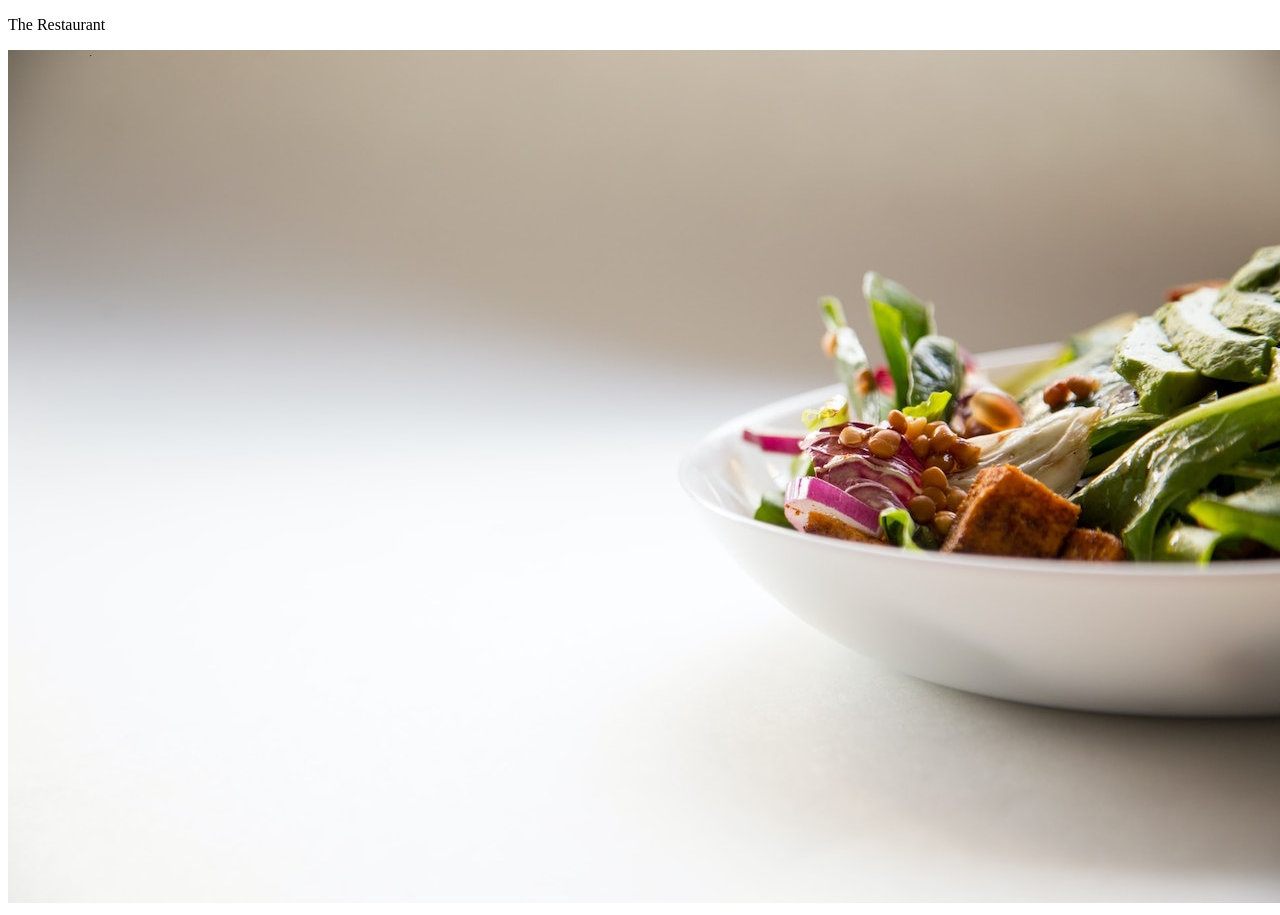
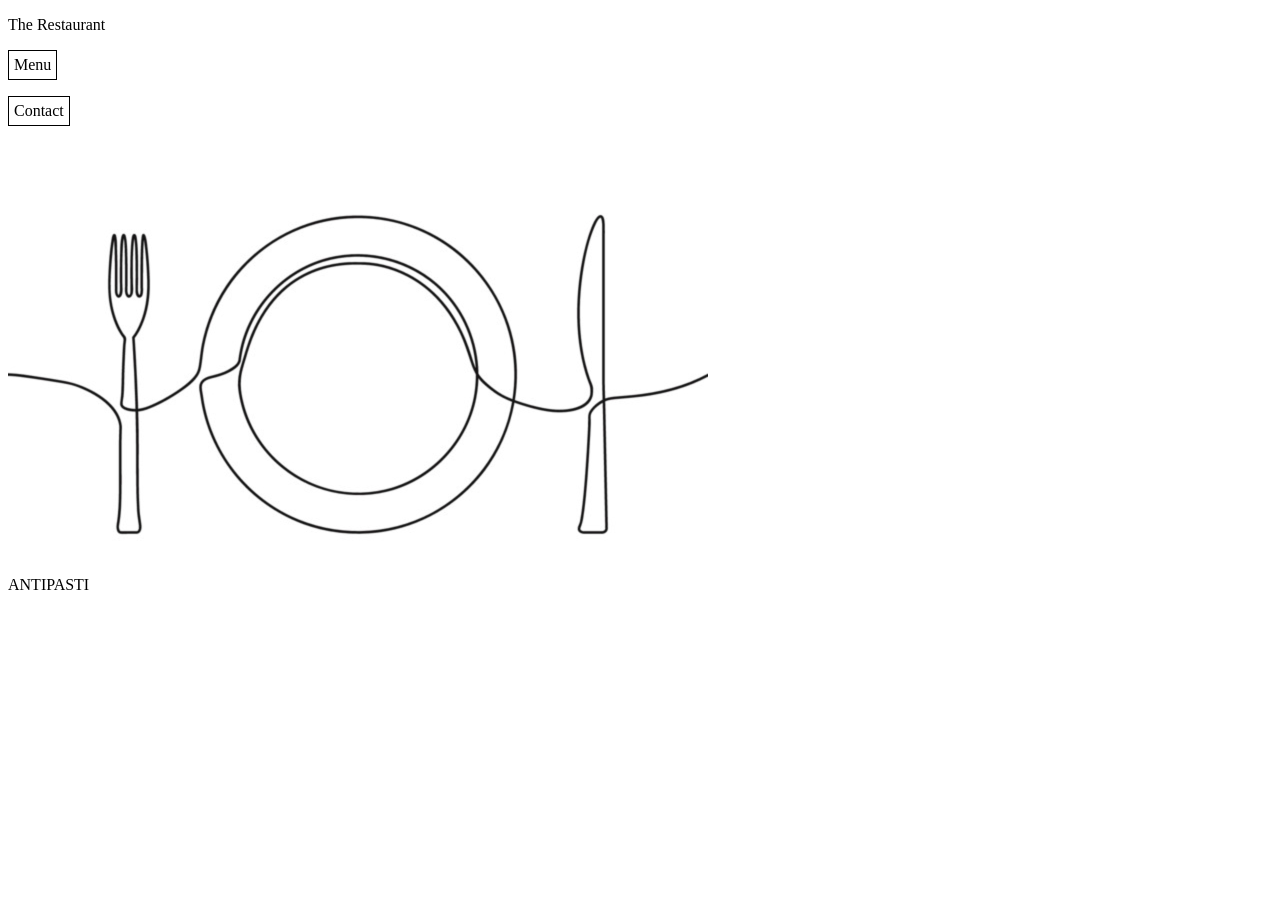
Before and after one commit to circuitstan/Restaurant-demo-page, a plain HTML site: page index.html in a window 1280 px wide. After the commit the page ends 800 px from the top, so only its background shows below. Drawn offline with Linux system fonts and the light colour scheme.

Commit message:
started work on menu tabs, created first module and imported the module to index.js

```diff
--- a/index.html
+++ b/index.html
@@ -4,6 +4,7 @@
     <title>New Project</title>
     <meta charset="UTF-8"/>
     <script src="main.js" defer></script>
+    <link rel="stylesheet" href="style.css">
 </head>
 <body>
     <div id="content"></div>
--- a/main.js
+++ b/main.js
@@ -1 +1 @@
-(()=>{"use strict";var t={};t.g=function(){if("object"==typeof globalThis)return globalThis;try{return this||new Function("return this")()}catch(t){if("object"==typeof window)return window}}(),(()=>{var e;t.g.importScripts&&(e=t.g.location+"");var r=t.g.document;if(!e&&r&&(r.currentScript&&(e=r.currentScript.src),!e)){var n=r.getElementsByTagName("script");n.length&&(e=n[n.length-1].src)}if(!e)throw new Error("Automatic publicPath is not supported in this browser");e=e.replace(/#.*$/,"").replace(/\?.*$/,"").replace(/\/[^\/]+$/,"/"),t.p=e})();const e=t.p+"d462b9c1bcb1058a604009f5c1abc3aa.jpg";console.log("heyy");const r=document.getElementById("content"),n=document.createElement("p");n.innerText="The Restaurant",r.appendChild(n);const c=document.createElement("img");c.src=e,r.appendChild(c)})();
+(()=>{"use strict";var e={};e.g=function(){if("object"==typeof globalThis)return globalThis;try{return this||new Function("return this")()}catch(e){if("object"==typeof window)return window}}(),(()=>{var t;e.g.importScripts&&(t=e.g.location+"");var n=e.g.document;if(!t&&n&&(n.currentScript&&(t=n.currentScript.src),!t)){var c=n.getElementsByTagName("script");c.length&&(t=c[c.length-1].src)}if(!t)throw new Error("Automatic publicPath is not supported in this browser");t=t.replace(/#.*$/,"").replace(/\?.*$/,"").replace(/\/[^\/]+$/,"/"),e.p=t})();const t=e.p+"ef319a0ea0aebd1750a8a4309ee5a5ea.png";console.log("heyy"),(()=>{const e=document.getElementById("content"),n=document.createElement("p");n.innerText="The Restaurant",e.appendChild(n);const c=document.createElement("p");c.innerText="Menu",c.className="menuitem",e.appendChild(c);const r=document.createElement("p");r.innerText="Contact",r.className="menuitem",e.appendChild(r);const a=document.createElement("img");a.src=t,e.appendChild(a)})(),(()=>{const e=document.getElementById("content"),t=document.createElement("p");t.innerText="ANTIPASTI",e.appendChild(t)})()})();
--- /dev/null
+++ b/style.css
@@ -0,0 +1,5 @@
+.menuitem {
+    border: 1px solid black;
+    width: max-content;
+    padding: 5px;
+}
```
Also changed, not shown: a50373386c9474cc8aeb6ab08a5efe20.png (added), bac834b873f2bd04c418247db1043856.jpeg (added), ef319a0ea0aebd1750a8a4309ee5a5ea.png (added).
